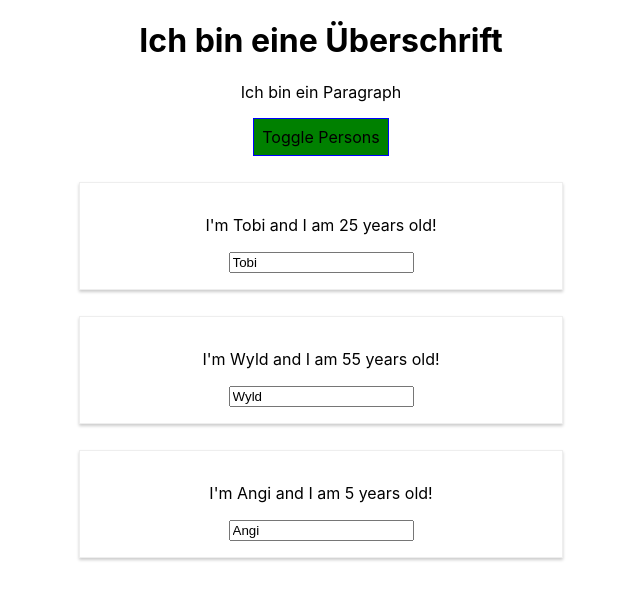
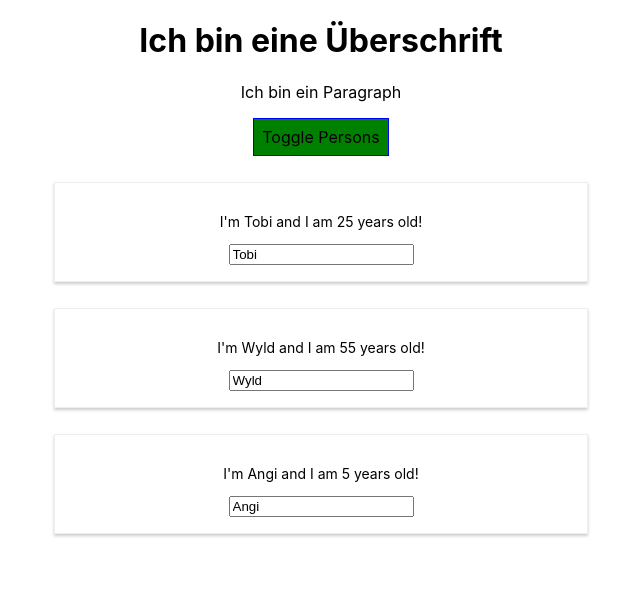
Before and after one commit to Jan-Burger/react-test-app, a React (Create React App) app: page / in a window 1280 px wide. Shown: the top 600 px of the page, without its empty margins (319-959 px from the left). Built offline with nearby package versions, Linux system fonts and the light colour scheme.

Commit message:
Implemented css modules

```diff
--- a/src/components/Person.js
+++ b/src/components/Person.js
@@ -1,29 +1,15 @@
 import React from 'react';
-import styled from "styled-components";
+import classes from "./Person.module.css";
 
 
 const person = (props) => {
 
-  const StyledDiv = styled.div`
-    width: 60%;
-    margin: 26px auto;
-    border: 1px solid #eee;
-    box-shadow: 0 2px 3px #ccc;
-    padding: 16px;
-    text-align: center;
-    //font-size: 50px;
-
-    @media (min-width: 500px) {
-        width: 450px;
-    }
-  `;
-
   return (
-      <StyledDiv>
+      <div className={classes.person}>
         <p onClick={props.click}>I'm {props.name} and I am {props.age} years old!</p>
         <p>{props.children}</p>
         <input type="text" onChange={props.changed} value={props.name} />
-      </StyledDiv>
+      </div>
       )
 };
 
--- /dev/null
+++ b/src/components/Person.module.css
@@ -0,0 +1,16 @@
+
+.person {
+    width: 60%;
+    margin: 26px auto;
+    border: 1px solid #eee;
+    box-shadow: 0 2px 3px #ccc;
+    padding: 16px;
+    text-align: center;
+    font-size: 14px;
+}
+
+@media (min-width: 500px) {
+    .person {
+        width: 500px;
+    }
+}
```
Also changed, not shown: src/components/Person.css (added).
